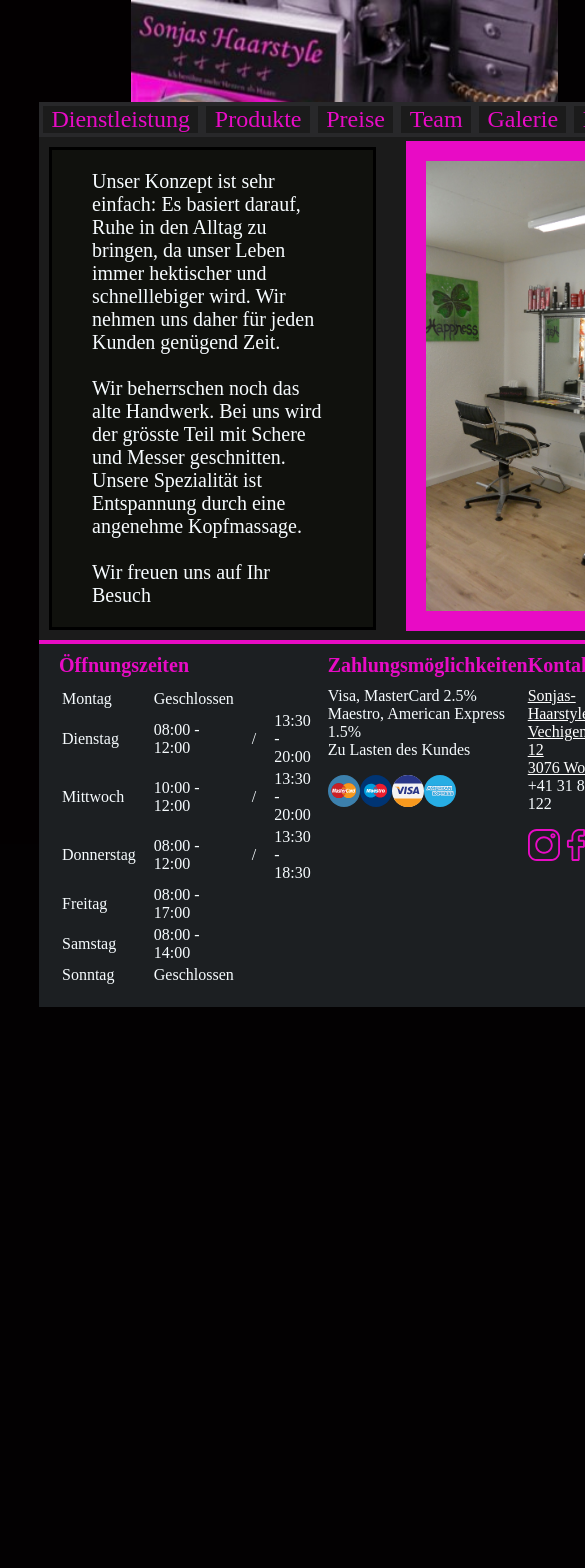
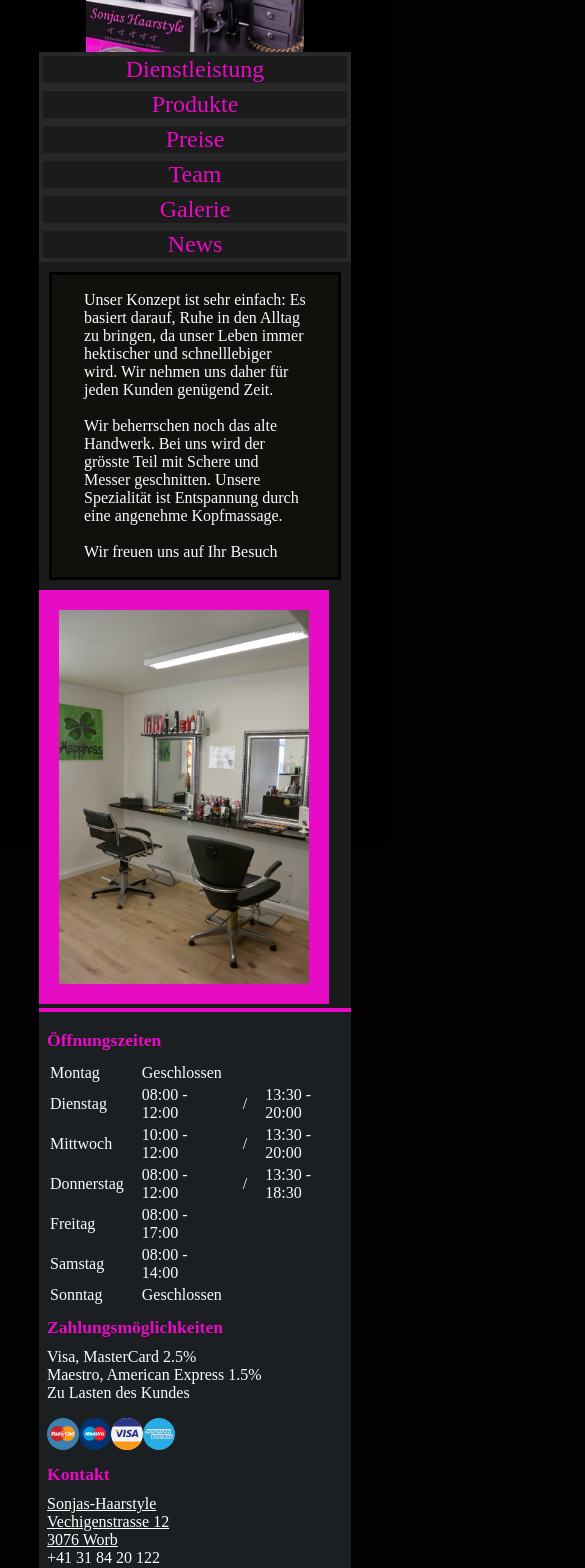
Before and after one commit to Jaun1011/sonjas-haarstyle.ch, a Vue app: page /#/ in a window 390 px wide. Shown: the top 1568 px of the page, 585 px wide, since content can reach past the window. Before the commit the page ends 1007 px from the top, so only its background shows below. Built offline with nearby package versions, Linux system fonts and the light colour scheme.

Commit message:
add mediaquery for phonesize correct semantic errors in style

```diff
--- a/src/App.vue
+++ b/src/App.vue
@@ -59,7 +59,7 @@
   }
 
   article {
-    font-size: 20px;
+    font-size: 1em;
     background-color: #1b1b1b;
   }
 
--- a/src/components/Footer.vue
+++ b/src/components/Footer.vue
@@ -81,7 +81,7 @@
 <style scoped>
 
   h1 {
-    font-size: 20px;
+    font-size: 1.1em;
     color: #e80bc5;
   }
   a{
@@ -97,12 +97,20 @@
     border-top: solid 4px #e80bc5;
     background-color: #1c1f22;
 
-    padding: 0px 20px 20px 20px;
+    padding: 0.5em;
+    font-size: 1em;
+
     display: grid;
     grid-template-columns: auto auto auto;
 
-    font-size: 16px;
   }
+
+  @media only screen and (max-width: 900px) {
+    footer {
+      grid-template-columns: auto;
+    }
+  }
+
 
   table td {
     padding-right: 15px;
--- a/src/components/Navigation.vue
+++ b/src/components/Navigation.vue
@@ -54,6 +54,12 @@
     background-color: #1b1b1b;
   }
 
+  @media only screen and (max-width: 900px) {
+    main {
+      grid-template-columns: auto;
+    }
+  }
+
   .active{
     background-color: red;
   }
--- a/src/components/article/Dienstleistung.vue
+++ b/src/components/article/Dienstleistung.vue
@@ -20,8 +20,8 @@
     <div class="text">
       <h1>Treuepass</h1>
 
-      Ihre Treue ist mir viel Wert. Bei Ihrem 10. Besuch erhalten Sie deshalb einen Rabatt von 10 % auf Ihre
-      Dienstleistung (exkl. Produkte). Den Treuepass können Sie bei mir im Salon deponieren, damit Sie ihn nicht nach
+      Ihre Treue ist uns viel Wert. Bei Ihrem 10. Besuch erhalten Sie deshalb einen Rabatt von 10 % auf Ihre
+      Dienstleistung (exkl. Produkte). Den Treuepass können Sie bei uns im Salon deponieren, damit Sie ihn nicht nach
       Hause nehmen müssen.
 
       <h2>Weiterempfehlung</h2>
@@ -35,8 +35,8 @@
     <div class="text">
       <h1>Splissbehandlung</h1>
 
-      Hast du lange Haare, die spröde und matt aussehen und es nötig hätten, ein Stück zu schneiden? Möchtest du jedoch
-      die Länge behalten? Dann kann ich dir ein 30- bis 60-minütiges Splissschneiden anbieten.
+      Haben Sie lange Haare, die spröde und matt aussehen und es nötig hätten, ein Stück zu schneiden? Möchten Sie jedoch
+      die Länge behalten? Dann können wir Ihnen ein 30 bis 60 minütiges Splissschneiden anbieten.
       Obwohl alle gespaltenen Haare auf der ganzen Länge entfernt werden, behälst du die Länge und das Haar sieht
       anschliessend wieder gepflegter und glänzender aus.
       Weitere Informationen erhalten Sie im Salon.
@@ -69,6 +69,13 @@
     grid-template-columns: auto auto;
   }
 
+  @media only screen and (max-width: 900px) {
+    article {
+      grid-template-columns: auto;
+    }
+  }
+
+
   .button{
     color:  #ffffff;
     border: solid 1px #ffffff;
@@ -85,6 +92,8 @@
     border: solid 20px #a4225f;
     width: 300px;
   }
+
+
 </style>
 
 
--- a/src/components/article/Galerie.vue
+++ b/src/components/article/Galerie.vue
@@ -78,6 +78,12 @@
     display: grid;
     grid-template-columns: 25% auto;
   }
+  @media only screen and (max-width: 900px) {
+    article {
+      grid-template-columns: auto;
+    }
+  }
+
 
   .gallery {
     display: grid;
--- a/src/components/article/Home.vue
+++ b/src/components/article/Home.vue
@@ -31,12 +31,18 @@
     grid-column-gap: 1em;
   }
 
+  @media only screen and (max-width: 900px) {
+    article {
+      grid-template-columns: auto;
+    }
+  }
+
   .image{
     display: block;
     margin: auto;
   }
   .imageStyle{
     border: solid 20px #e80bc5;
-    width: 300px;
+    width: 80%;
   }
 </style>
--- a/src/components/article/Preise.vue
+++ b/src/components/article/Preise.vue
@@ -86,8 +86,7 @@
 
 
     <div class="text line">
-      Ab 30.08.2017 ist die neue Preisliste gültig.<br>
-      Alle Preise sind inklusive 8% MWST.
+      Alle Preise sind inklusive 7.7% MWST.
     </div>
 
 
@@ -102,6 +101,13 @@
     grid-template-row: auto auto;
 
   }
+
+  @media only screen and (max-width: 900px) {
+    article {
+      grid-template-columns: auto;
+    }
+  }
+
 
   .first {
     grid-row: 1 / 3;
@@ -161,7 +167,7 @@
           {label: "ausputzen", short: 12.00},
           {label: "schneiden, föhnen", short: 39.00, middle: 54.00, long: 68.00},
           {label: "Maschinenschnitt, Kranz", short: 31.00, middle: 36.00, long: 41.00},
-          {label: "Bart schneiden", short: 19.00},
+          {label: "Bart schneiden", short: 19.00, middle: "bis", long: 32 },
           {label: "färben (nach Aufwand)", short: 80.00, middle: 94.00, long: 106.00},
           {label: "MenReshade Service (nach Aufwand)", short: 50.00, middle: 64.00, long: 76.00}
         ],
@@ -174,8 +180,10 @@
       }
     },
     methods: {
-      prepareCurency(val) {
-        return val ? this.currency : ""
+      prepareCurency(n) {
+        if(!isNaN(parseFloat(n)) && isFinite(n))
+          return this.currency;
+        return "";
       },
     }
   }
--- a/src/components/article/Produkte.vue
+++ b/src/components/article/Produkte.vue
@@ -1,9 +1,8 @@
 <template>
   <article>
-
-    <img src="static/pic/logo_dobi.jpg">
-    <img src="static/pic/logo_schwarzkopf.jpg">
-
+    <div class="image">
+      <img src="static/pic/logo_schwarzkopf.jpg">
+    </div>
     <div class="text">
 
       <h1>Schwarzkopf</h1>
@@ -18,6 +17,9 @@
       zuhause. Somit können Sie die Frisuren, die ich ihnen im Salon kreiere, auch zuhause nachstylen.
     </div>
 
+    <div class="image">
+      <img src="static/pic/logo_dobi.jpg">
+    </div>
     <div class="text">
 
 
@@ -37,7 +39,16 @@
   article {
 
     display: grid;
-    grid-template-columns: auto auto;
+    grid-template-columns: 15% auto;
+  }
+
+  @media only screen and (max-width: 900px) {
+    article {
+      grid-template-columns: auto;
+    }
+  }
+  .image{
+    margin: auto;
   }
 
   img {
--- a/src/components/article/Team.vue
+++ b/src/components/article/Team.vue
@@ -42,6 +42,13 @@
     display: grid;
     grid-template-columns: 1fr auto;
   }
+
+  @media only screen and (max-width: 900px) {
+    article {
+      grid-template-columns: auto;
+    }
+  }
+
   .side{
     padding: 1em;
   }
```
Also changed, not shown: 10 other files (tests, documents, lock files or other folders).
